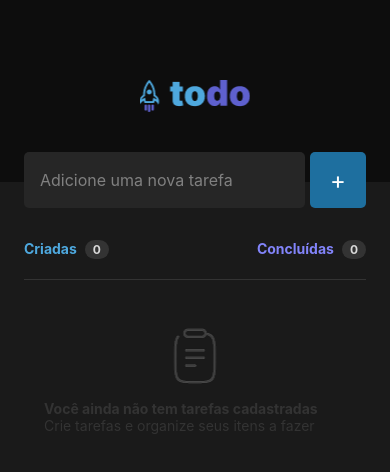
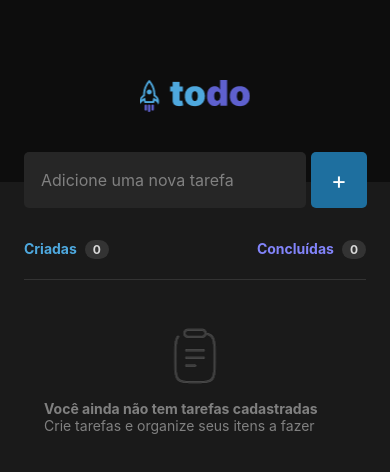
Before and after one commit to GiovannyFialho/todo-app, a React Native app: screen / in a window 390 px wide. Shown: the top 472 px of the page. Built offline with nearby package versions, Linux system fonts and the light colour scheme.

Commit message:
ajustes finos no projeto

```diff
--- a/src/screens/Home/index.tsx
+++ b/src/screens/Home/index.tsx
@@ -1,3 +1,4 @@
+import { useState } from "react";
 import {
   Image,
   Keyboard,
@@ -12,6 +13,8 @@ import { colors } from "../../theme/colors";
 import { styles } from "./styles";
 
 export function Home() {
+  const [isFocused, setIsFocused] = useState(false);
+
   return (
     <TouchableWithoutFeedback onPress={Keyboard.dismiss} accessible={false}>
       <View style={styles.container}>
@@ -25,9 +28,11 @@ export function Home() {
         <View style={styles.content}>
           <View style={styles.form}>
             <TextInput
-              style={styles.input}
+              style={[styles.input, isFocused && styles.inputFocused]}
               placeholder="Adicione uma nova tarefa"
               placeholderTextColor={colors["gray-300"]}
+              onFocus={() => setIsFocused(true)}
+              onBlur={() => setIsFocused(false)}
             />
 
             <TouchableOpacity style={styles.button}>
--- a/src/screens/Home/styles.ts
+++ b/src/screens/Home/styles.ts
@@ -37,6 +37,11 @@ export const styles = StyleSheet.create({
     color: "#fff",
     padding: 16,
     fontSize: 16,
+    borderWidth: 1,
+    borderColor: "transparent",
+  },
+  inputFocused: {
+    borderColor: colors.purple,
   },
   button: {
     width: 56,
@@ -94,7 +99,7 @@ export const styles = StyleSheet.create({
   },
   noneTaskText: {
     fontSize: 14,
-    color: colors["gray-400"],
+    color: colors["gray-300"],
   },
   noneTaskTextBold: {
     fontWeight: "700",
```
